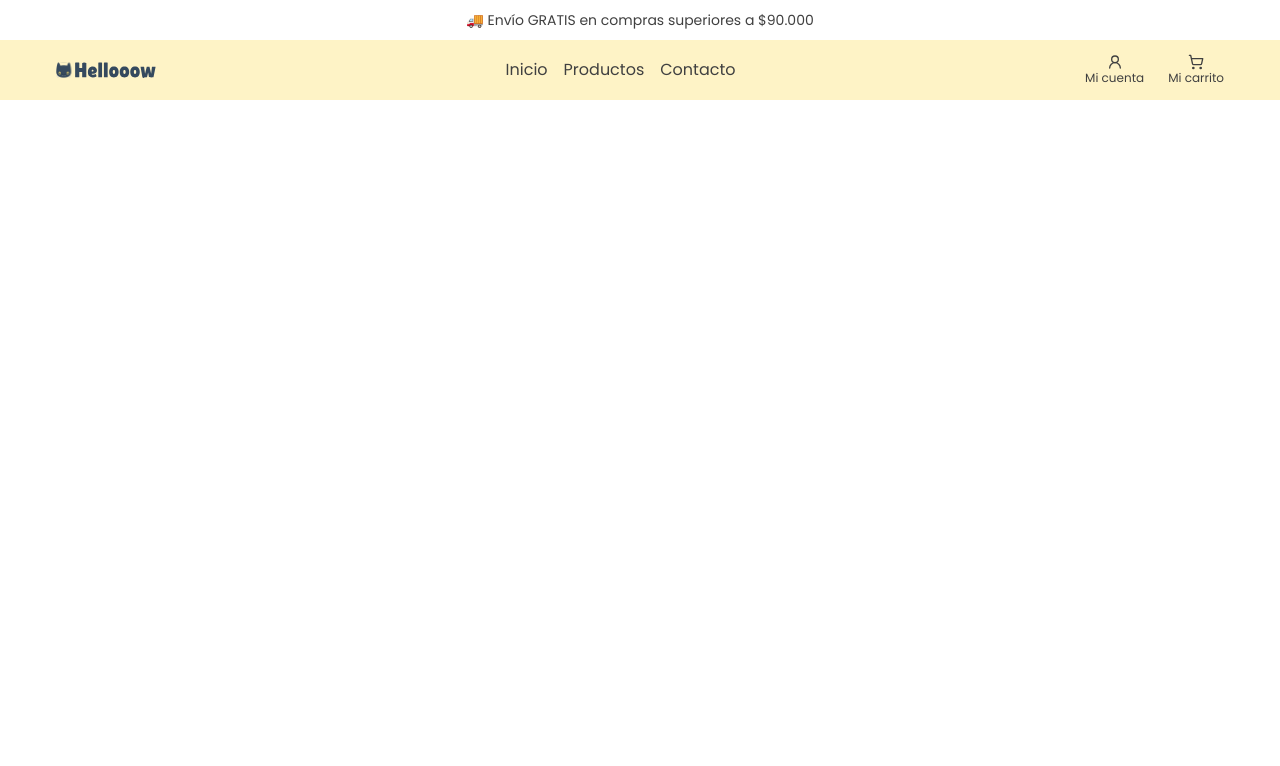
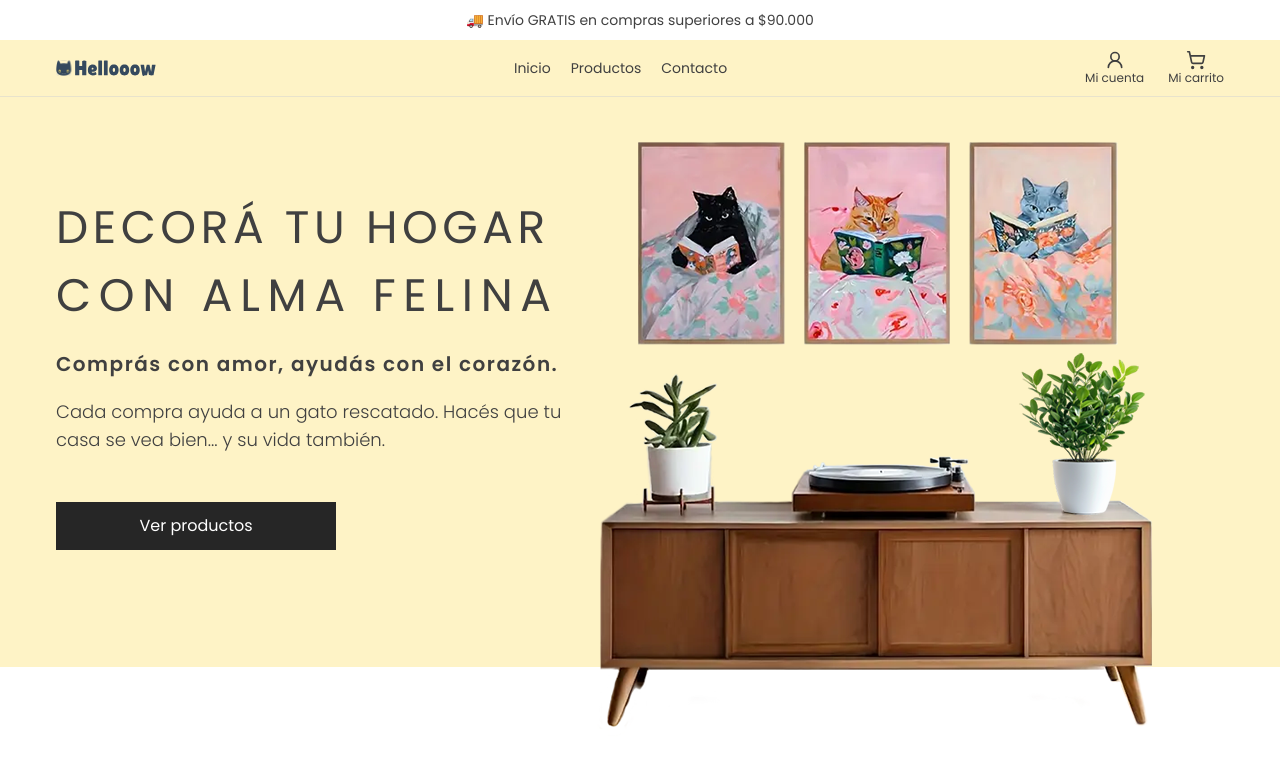
Before and after one commit to TrelawneyJourney/hellooow, a React (Vite) app: page / in a window 1280 px wide. Shown: the top 766 px of the page. Built offline with nearby package versions, Linux system fonts and the light colour scheme.

Commit message:
start hero

```diff
--- /dev/null
+++ b/src/components/Button.jsx
@@ -0,0 +1,7 @@
+export default function Button({ children }) {
+  return (
+    <button className="bg-neutral-800 text-white px-6 py-3 w-[280px] hover:bg-neutral-950 transition-colors">
+      {children}
+    </button>
+  );
+}
--- /dev/null
+++ b/src/components/Container.jsx
@@ -0,0 +1,3 @@
+export default function Container({ children }) {
+  return <div className="max-w-[1200px] mx-auto px-4">{children}</div>;
+}
--- a/src/components/Header.jsx
+++ b/src/components/Header.jsx
@@ -9,13 +9,13 @@ export default function Header() {
         <p>🚚 Envío GRATIS en compras superiores a $90.000</p>
       </div>
 
-      <div className="bg-amber-100 w-full py-3.5">
+      <div className="w-full py-2.5 bg-amber-100 border-b border-b-neutral-300/50">
         <div className="flex justify-between items-center max-w-[1200px] mx-auto px-4">
           <div className="w-[100px]">
             <img src={logo} alt="logo" srcset="" />
           </div>
           <nav>
-            <ul className="flex justify-center gap-4">
+            <ul className="flex justify-center gap-5 text-sm">
               <li>Inicio</li>
               <li>Productos</li>
               <li>Contacto</li>
@@ -23,11 +23,11 @@ export default function Header() {
           </nav>
           <div className="flex gap-6">
             <div className="flex flex-col items-center">
-              <LuUserRound />
+              <LuUserRound className="text-xl" />
               <p className="text-xs">Mi cuenta</p>
             </div>
             <div className="flex flex-col items-center">
-              <LuShoppingCart />
+              <LuShoppingCart className="text-xl" />
               <p className="text-xs">Mi carrito</p>
             </div>
           </div>
--- /dev/null
+++ b/src/components/Hero.jsx
@@ -0,0 +1,37 @@
+import Container from "./Container";
+import HeroImg from "../../public/hero.png";
+import Button from "./Button";
+
+export default function Hero() {
+  return (
+    <section className="relative h-[570px] bg-amber-100">
+      <Container>
+        <div className="hero py-16 z-10 flex items-center">
+          <div className="leftSide py-8 flex flex-col gap-12">
+            {/* Hero tags */}
+            <div className="flex flex-col gap-5">
+              <p className="text-hero uppercase">
+                <span className="block">decorá tu Hogar</span>
+                <span className="block tracking-[7.7px]">con alma felina </span>
+              </p>
+              <p className="text-xl font-semibold tracking-[1.5px]">
+                Comprás con amor, ayudás con el corazón.
+              </p>
+              <p className="font-light text-lg w-lg">
+                Cada compra ayuda a un gato rescatado. Hacés que tu casa se vea
+                bien... y su vida también.
+              </p>
+            </div>
+
+            <div className="">
+              <Button>Ver productos</Button>
+            </div>
+          </div>
+          <div className="rightSide absolute right-28 top-2">
+            <img src={HeroImg} alt="" className="py-8" />
+          </div>
+        </div>
+      </Container>
+    </section>
+  );
+}
--- a/src/index.css
+++ b/src/index.css
@@ -4,6 +4,8 @@
 
 @theme {
   --font-poppins: "Poppins", "sans-serif";
+  --text-hero: 45.521px;
+  --text-hero--letter-spacing: 4.552px;
 }
 
 :root {
--- a/src/pages/HomePage.jsx
+++ b/src/pages/HomePage.jsx
@@ -1,11 +1,11 @@
 import Header from "../components/Header";
+import Hero from "../components/Hero";
 
 function HomePage() {
   return (
     <div className="bg-white min-h-screen w-full">
       <Header />
-
-      <div></div>
+      <Hero />
     </div>
   );
 }
```
Also changed, not shown: public/hero.png (added).
